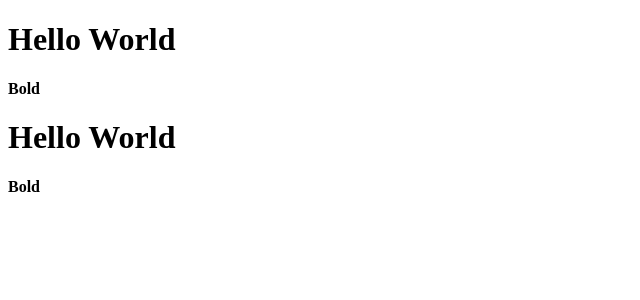
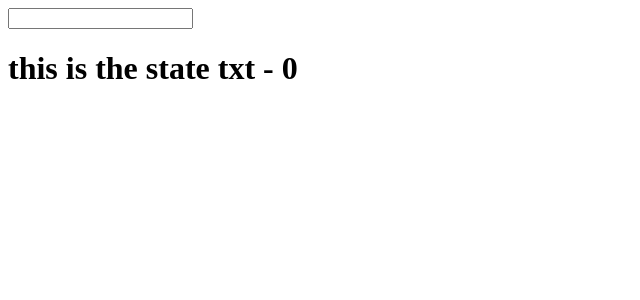
Before and after one commit to Sevdariel/ANF, a React (Create React App) app in the folder PRECourse/React/react-app/: page / in a window 1280 px wide. Shown: the top 300 px of the page, without its empty margins (0-640 px from the left). Built offline with nearby package versions, Linux system fonts and the light colour scheme.

Commit message:
State update

```diff
--- a/PRECourse/React/react-app/src/App.js
+++ b/PRECourse/React/react-app/src/App.js
@@ -1,11 +1,25 @@
 import React from "react";
+import PropTypes from "prop-types";
 
 class App extends React.Component {
+  constructor() {
+    super();
+    this.state = {
+      txt: "this is the state txt",
+      cat: 0
+    };
+  }
+
+  update(e) {
+    this.setState({ txt: e.target.value });
+  }
+
   render() {
+    let txt = this.props.txt;
     return (
       <div>
-        <h1>Hello World</h1>
-        <b>Bold</b>
+        <input type="text" onChange={this.update.bind(this)} />
+        <h1>{this.state.txt} - {this.state.cat}</h1>
       </div>
     );
   }
@@ -13,4 +27,13 @@ class App extends React.Component {
 
 // export const StatelessApp = () => <h1>Hello stateless</h1>
 
+App.propTypes = {
+  txt: PropTypes.string,
+  cat: PropTypes.number.isRequired,
+};
+
+App.defaultProps = {
+  txt: "this is the default txt",
+};
+
 export default App;
--- a/PRECourse/React/react-app/src/index.js
+++ b/PRECourse/React/react-app/src/index.js
@@ -1,12 +1,10 @@
 import React from 'react';
 import ReactDOM from 'react-dom';
 import App from './App';
-import StatelessApp from './App'
 
 ReactDOM.render(
   <React.StrictMode>
-    <App />
-    <StatelessApp/>
+    <App cat={5}/>
   </React.StrictMode>,
   document.getElementById('root')
 );
```
